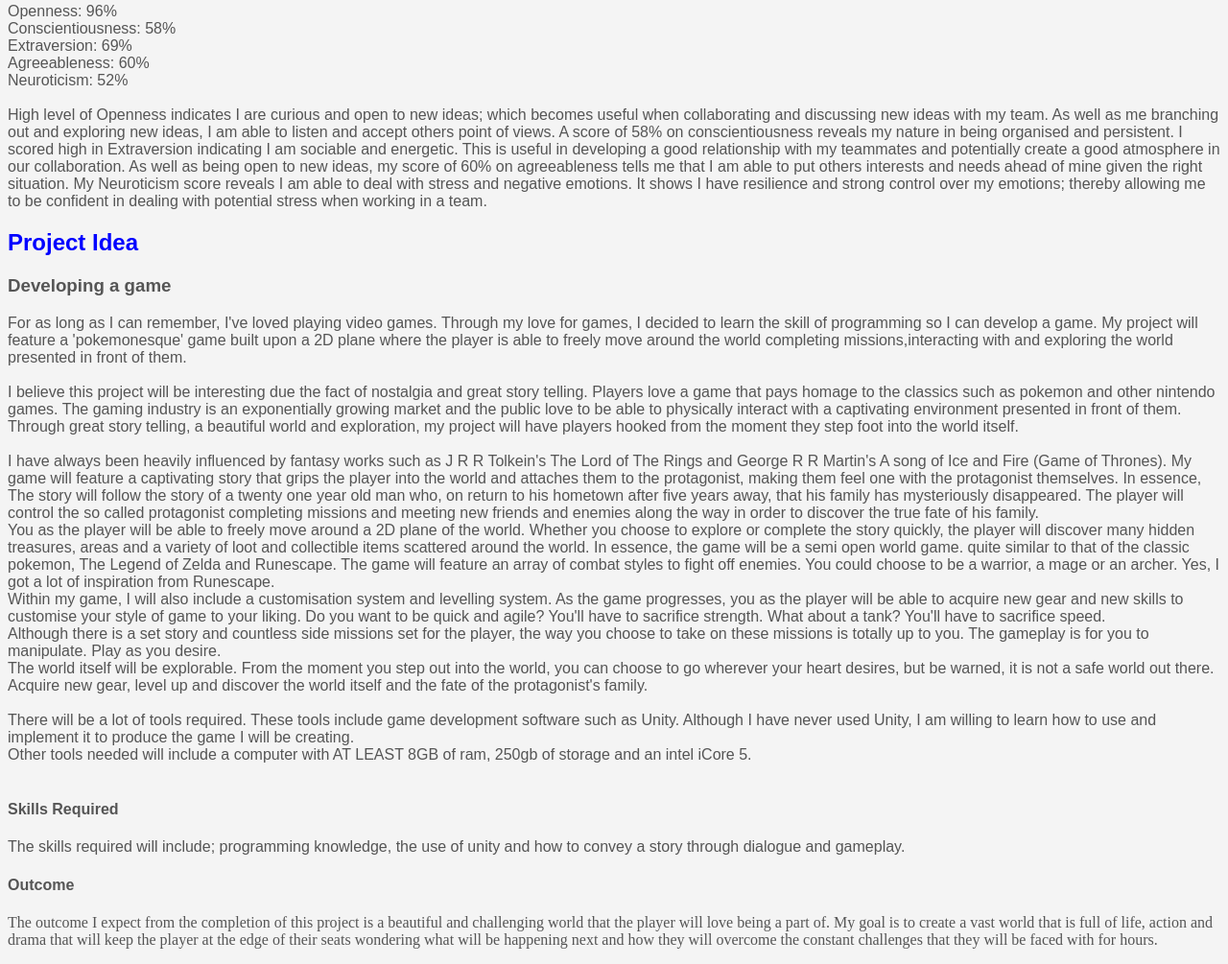
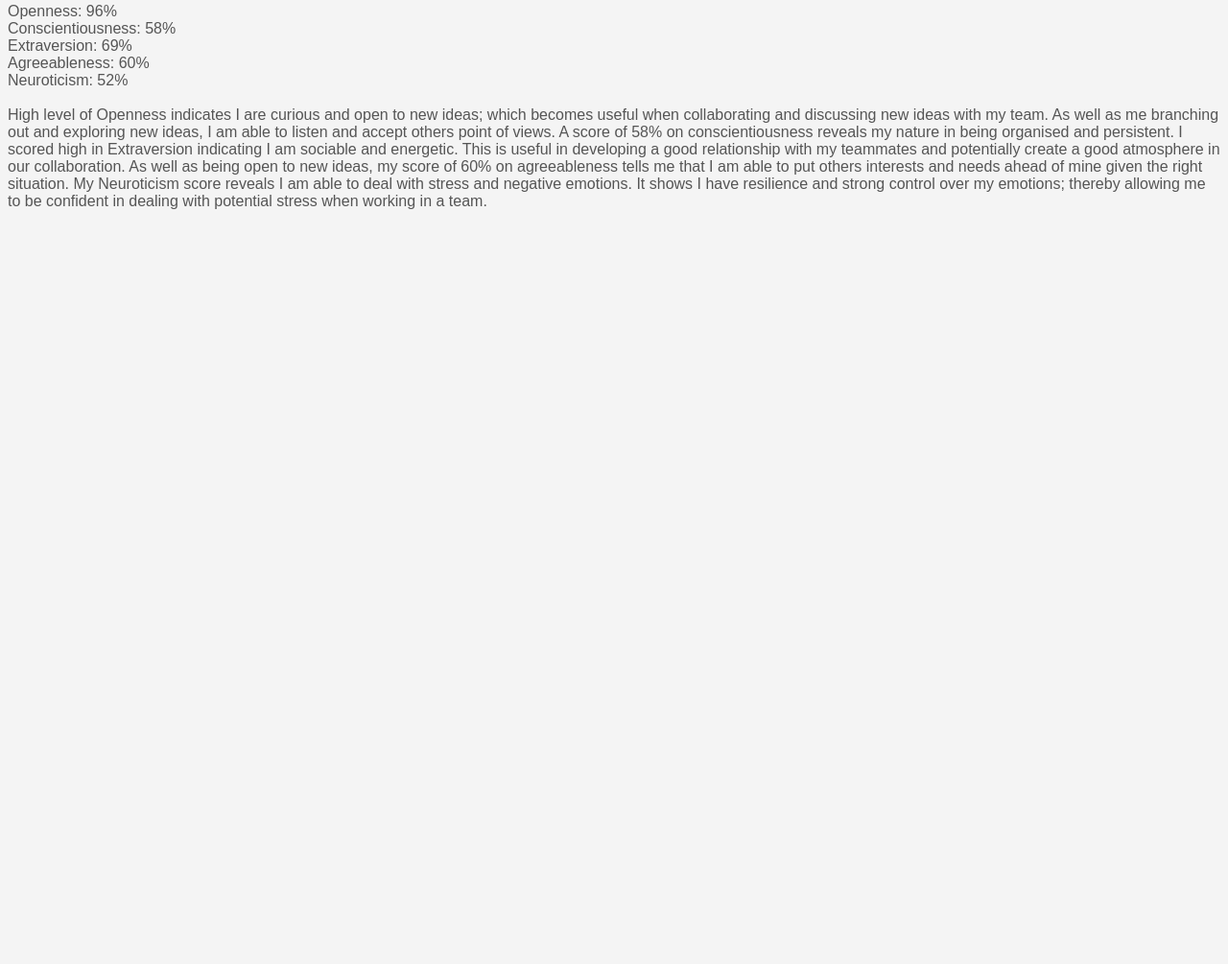
Before and after one commit to Afnaf5/A1MYPROFILE, a plain HTML site: page personalprofile.html in a window 1280 px wide. Shown: the part 454-1459 px from the top of the page at 96% size. After the commit the page ends 800 px from the top, so only its background shows below. Drawn offline with Linux system fonts and the light colour scheme.

Commit message:
Update personalprofile.html

```diff
--- a/personalprofile.html
+++ b/personalprofile.html
@@ -67,76 +67,6 @@
 
     </p>
 
-      <h2>Project Idea</h2>
-    <h3>Developing a game</h3>
-    <p>
-    For as long as I can remember, I've loved playing video games. Through
-    my love for games, I decided to learn the skill of programming so I can
-    develop a game. My project will feature a 'pokemonesque' game built upon a 2D
-    plane where the player is able to freely move around the world completing
-    missions,interacting with and exploring the world presented in front of them.
-    <br>
-    <br>
-    I believe this project will be interesting due the fact of nostalgia and great
-    story telling. Players love a game that pays homage to the classics such as
-    pokemon and other nintendo games. The gaming industry is an exponentially
-    growing market and the public love to be able to physically interact with a
-    captivating environment presented in front of them. Through great story
-    telling, a beautiful world and exploration, my project will have players hooked
-    from the moment they step foot into the world itself.
-    <br>
-    <br>
-    I have always been heavily influenced by fantasy works such as J R R Tolkein's
-    The Lord of The Rings and George R R Martin's A song of Ice and Fire
-    (Game of Thrones). My game will feature a captivating story that grips the
-    player into the world and attaches them to the protagonist, making them feel one
-    with the protagonist themselves. In essence, The story will follow the story of
-    a twenty one year old man who, on return to his hometown after five years away,
-    that his family has mysteriously disappeared. The player will control the so
-    called protagonist completing missions and meeting new friends and enemies along
-    the way in order to discover the true fate of his family.<br>
-    You as the player will be able to freely move around a 2D plane of the world.
-    Whether you choose to explore or complete the story quickly, the player will
-    discover many hidden treasures, areas and a variety of loot and collectible items
-    scattered around the world. In essence, the game will be a semi open world game.
-    quite similar to that of the classic pokemon, The Legend of Zelda and Runescape.
-    The game will feature an array of combat styles to fight off enemies. You could
-    choose to be a warrior, a mage or an archer. Yes, I got a lot of inspiration
-    from Runescape.<br>
-    Within my game, I will also include a customisation system and levelling system.
-    As the game progresses, you as the player will be able to acquire new gear and
-    new skills to customise your style of game to your liking. Do you want to be
-    quick and agile? You'll have to sacrifice strength. What about a tank? You'll
-    have to sacrifice speed.<br>
-    Although there is a set story and countless side missions set for the player,
-    the way you choose to take on these missions is totally up to you. The gameplay
-    is for you to manipulate. Play as you desire.<br>
-    The world itself will be explorable. From the moment you step out into the world,
-    you can choose to go wherever your heart desires, but be warned, it is not a
-    safe world out there. Acquire new gear, level up and discover the world itself
-    and the fate of the protagonist's family.
-    <br>
-    <br>
-    There will be a lot of tools required. These tools include game development
-    software such as Unity. Although I have never used Unity, I am willing to learn
-    how to use and implement it to produce the game I will be creating. <br>
-    Other tools needed will include a computer with AT LEAST 8GB of ram, 250gb of
-    storage and an intel iCore 5.
-    <br>
-    <br>
-    <h4>Skills Required</h4>
-    <p>The skills required will include; programming knowledge, the use of unity and
-      how to convey a story through dialogue and gameplay.
-     </p>
-    <h4>Outcome</h4>
-     The outcome I expect from the completion of this project is a beautiful and
-     challenging world that the player will love being a part of. My goal is to
-     create a vast world that is full of life, action and drama that will keep the
-     player at the edge of their seats wondering what will be happening next and
-     how they will overcome the constant challenges that they will be faced with
-     for hours.
-    </p>
-
 
 
   </body>
```
